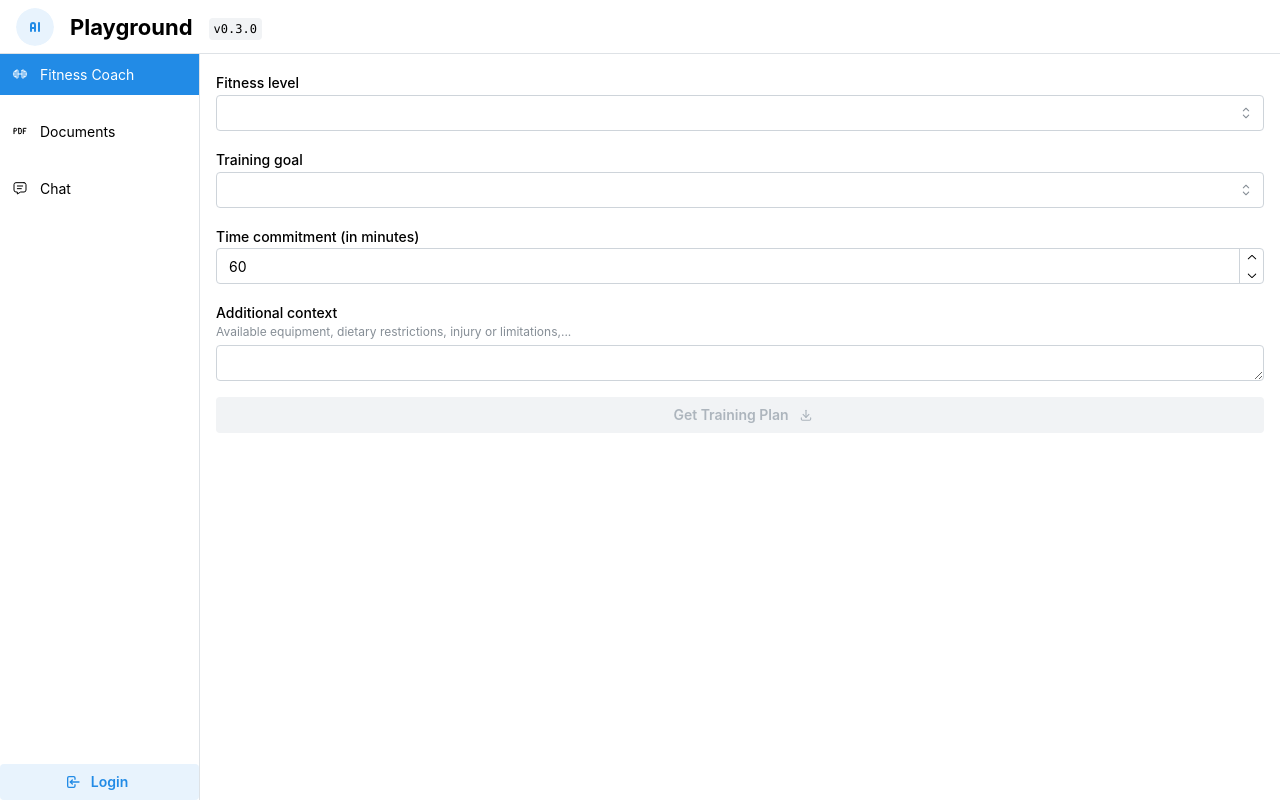
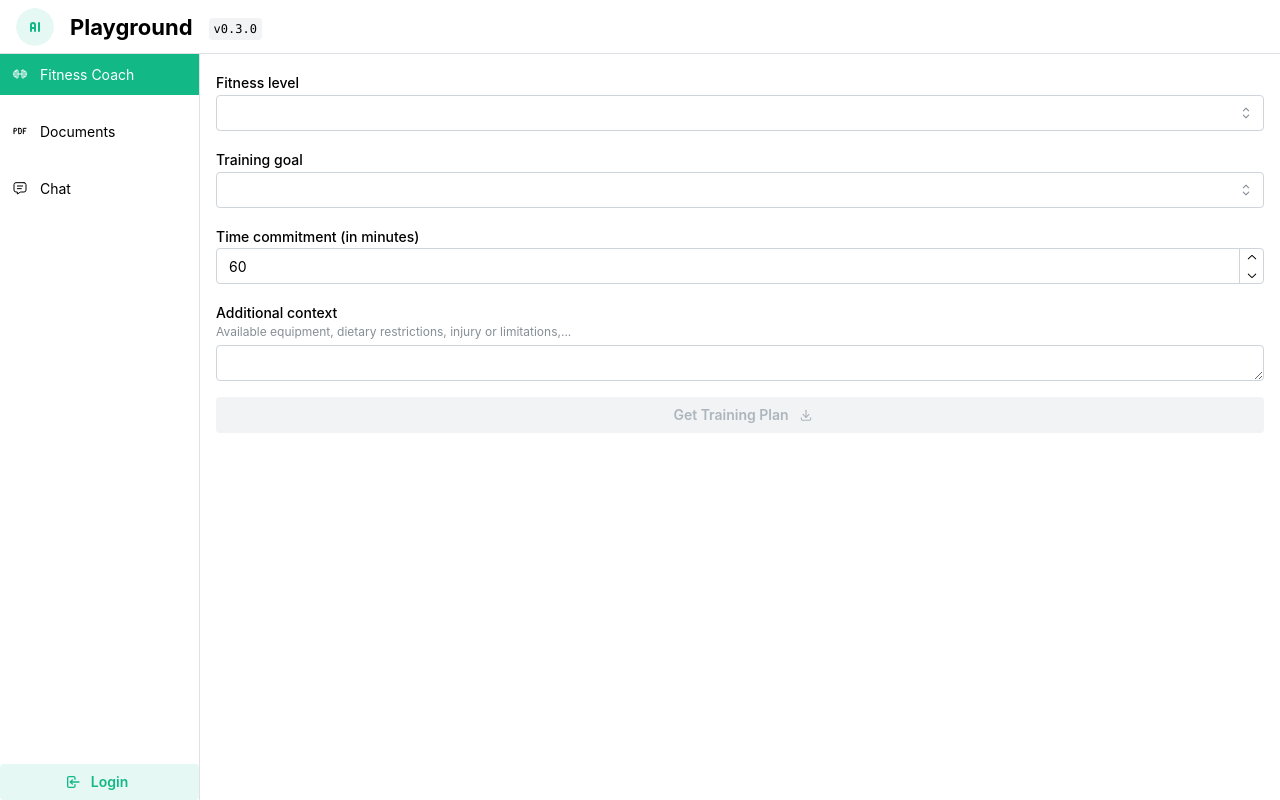
Before and after one commit to lydongcanh/playground-ai, a React (Vite) app: page / in a window 1280 px wide. Built offline with nearby package versions, Linux system fonts and the light colour scheme.

Commit message:
Switch to 'teal' theme.

```diff
--- a/src/components/layout/Header.tsx
+++ b/src/components/layout/Header.tsx
@@ -8,7 +8,7 @@ export default function Header() {
   return (
     <Group justify={isMobile ? "center" : "flex-start"} style={isMobile ? { marginTop: -30, marginLeft: 30 } : {}}>
       {!isMobile && (
-        <Avatar color="blue" style={{ marginLeft: 8 }}>
+        <Avatar color="teal" style={{ marginLeft: 8 }}>
           <IconAi size="1.5rem" />
         </Avatar>
       )}
--- a/src/main.tsx
+++ b/src/main.tsx
@@ -1,11 +1,15 @@
 import React from "react";
 import ReactDOM from "react-dom/client";
 import App from "./App.tsx";
-import { MantineProvider } from "@mantine/core";
+import { MantineProvider, createTheme } from "@mantine/core";
 import { Auth0Provider } from "@auth0/auth0-react";
 import "@mantine/core/styles.css";
 import "react-pdf/dist/esm/Page/AnnotationLayer.css";
 import "react-pdf/dist/esm/Page/TextLayer.css";
+
+const theme = createTheme({
+  primaryColor: "teal",
+});
 
 ReactDOM.createRoot(document.getElementById("root")!).render(
   <React.StrictMode>
@@ -16,7 +20,7 @@ ReactDOM.createRoot(document.getElementById("root")!).render(
         redirect_uri: `${window.location.origin}/playground-ai`,
       }}
     >
-      <MantineProvider>
+      <MantineProvider theme={theme}>
         <App />
       </MantineProvider>
     </Auth0Provider>
```
